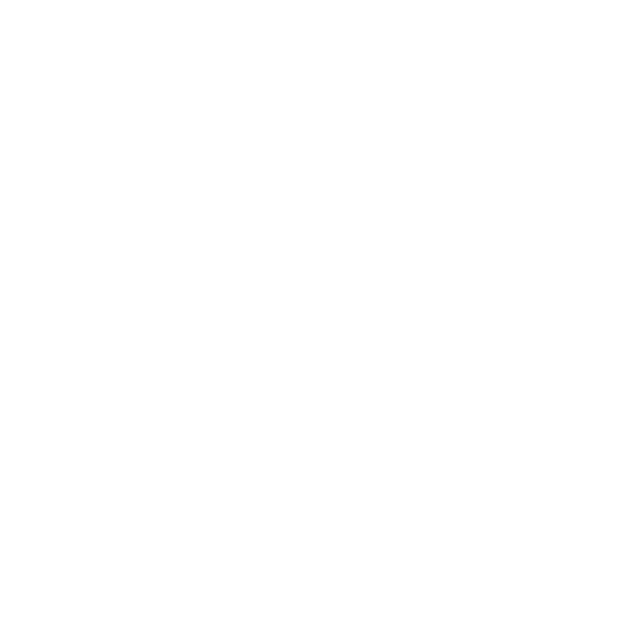
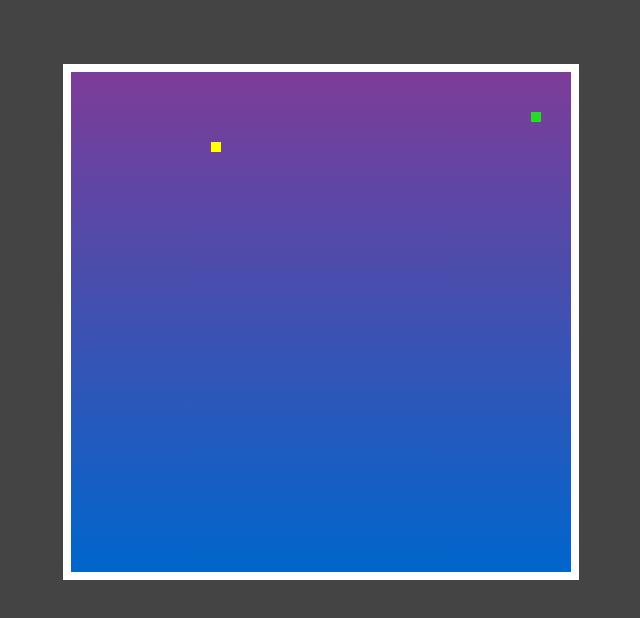
Before and after one commit to Sietenred/SnakeGame, a plain HTML site: page index.html in a window 1280 px wide. Shown: the whole page, without its empty margins (319-959 px from the left). Drawn offline with Linux system fonts and the light colour scheme.

Commit message:
adding a snake game

```diff
--- a/index.html
+++ b/index.html
@@ -5,7 +5,189 @@
     <meta name="viewport" content="width=device-width, initial-scale=1.0">
     <title>SnakeGame</title>
 </head>
+<style>
+    body {
+      background: #444;
+      text-align: center;
+      margin: 64px 0 0 0;
+    }
+    canvas {
+      border: solid 8px white;
+      background: linear-gradient(
+        0deg,
+        rgba(0, 102, 204, 1.0) 0%,
+        rgba(125, 60, 152, 1.0) 100%
+      );
+    }
+  </style>
+</head>
 <body>
+
+<canvas width="500" height="500"></canvas>
+
+<script>
+  const STATE_RUNNING = 1;
+  const STATE_LOSING = 2;
+
+  const TICK = 80;
+  const SQUARE_SIZE = 10;
+  const BOARD_WIDTH = 50;
+  const BOARD_HEIGHT = 50;
+  const GROW_SCALE = 10;
+  const DIRECTIONS_MAP = {
+    'A': [-1,  0],
+    'D': [ 1,  0],
+    'S': [ 0,  1],
+    'W': [ 0, -1],
+    'a': [-1,  0],
+    'd': [ 1,  0],
+    's': [ 0,  1],
+    'w': [ 0, -1],
+  };
+
+  let state = {
+    canvas: null,
+    context: null,
+    snake: [{x: 0, y: 0}],
+    direction: {x: 1, y: 0},
+    prey: {x: 0, y: 0},
+    growing: 0,
+    runState: STATE_RUNNING
+  };
+
+  function randomXY() {
+    return {
+      x: parseInt(Math.random() * BOARD_WIDTH),
+      y: parseInt(Math.random() * BOARD_HEIGHT)
+    };
+  }
+
+  function tick() {
+    const head = state.snake[0];
+    const dx = state.direction.x;
+    const dy = state.direction.y;
+    const highestIndex = state.snake.length - 1;
+    let tail = {};
+    let interval = TICK;
+
+    Object.assign(tail,
+      state.snake[state.snake.length - 1]);
+
+    let didScore = (
+      head.x === state.prey.x
+      && head.y === state.prey.y
+    );
+
+    if (state.runState === STATE_RUNNING) {
+      for (let idx = highestIndex; idx > -1; idx--) {
+        const sq = state.snake[idx];
+
+        if (idx === 0) {
+          sq.x += dx;
+          sq.y += dy;
+        } else {
+          sq.x = state.snake[idx - 1].x;
+          sq.y = state.snake[idx - 1].y;
+        }
+      }
+    } else if (state.runState === STATE_LOSING) {
+      interval = 10;
+
+      if (state.snake.length > 0) {
+        state.snake.splice(0, 1);
+      }
+
+      if (state.snake.length === 0) {
+        state.runState = STATE_RUNNING;
+        state.snake.push(randomXY());
+        state.prey = randomXY();
+      }
+    }
+
+    if (detectCollision()) {
+      state.runState = STATE_LOSING;
+      state.growing = 0;
+    }
+
+    if (didScore) {
+      state.growing += GROW_SCALE;
+      state.prey = randomXY();
+    }
+
+    if (state.growing > 0) {
+      state.snake.push(tail);
+      state.growing -= 1;
+    }
+
+    requestAnimationFrame(draw);
+    setTimeout(tick, interval);
+  }
+
+  function detectCollision() {
+    const head = state.snake[0];
+
+    if (head.x < 0
+      || head.x >= BOARD_WIDTH
+      || head.y >= BOARD_HEIGHT
+      || head.y < 0
+    ) {
+      return true;
+    }
+
+    for (var idx = 1; idx < state.snake.length; idx++) {
+      const sq = state.snake[idx];
+
+      if (sq.x === head.x && sq.y === head.y) {
+        return true;
+      }
+    }
+
+    return false;
+  }
+
+  function drawPixel(color, x, y) {
+    state.context.fillStyle = color;
+    state.context.fillRect(
+      x * SQUARE_SIZE,
+      y * SQUARE_SIZE,
+      SQUARE_SIZE,
+      SQUARE_SIZE
+    );
+  }
+
+  function draw() {
+    state.context.clearRect(0, 0, 500, 500);
+
+    for (var idx = 0; idx < state.snake.length; idx++) {
+      const {x, y} = state.snake[idx];
+      drawPixel('#22dd22', x, y);
+    }
+
+    const {x, y} = state.prey;
+    drawPixel('yellow', x, y);
+  }
+
+  window.onload = function() {
+    state.canvas = document.querySelector('canvas');
+    state.context = state.canvas.getContext('2d');
+
+    window.onkeydown = function(e) {
+      const direction = DIRECTIONS_MAP[e.key];
+
+      if (direction) {
+        const [x, y] = direction;
+        if (-x !== state.direction.x
+          && -y !== state.direction.y)
+        {
+          state.direction.x = x;
+          state.direction.y = y;
+        }
+      }
+    }
+
+    tick();
+  };
+</script>
 
 </body>
 </html>
```
